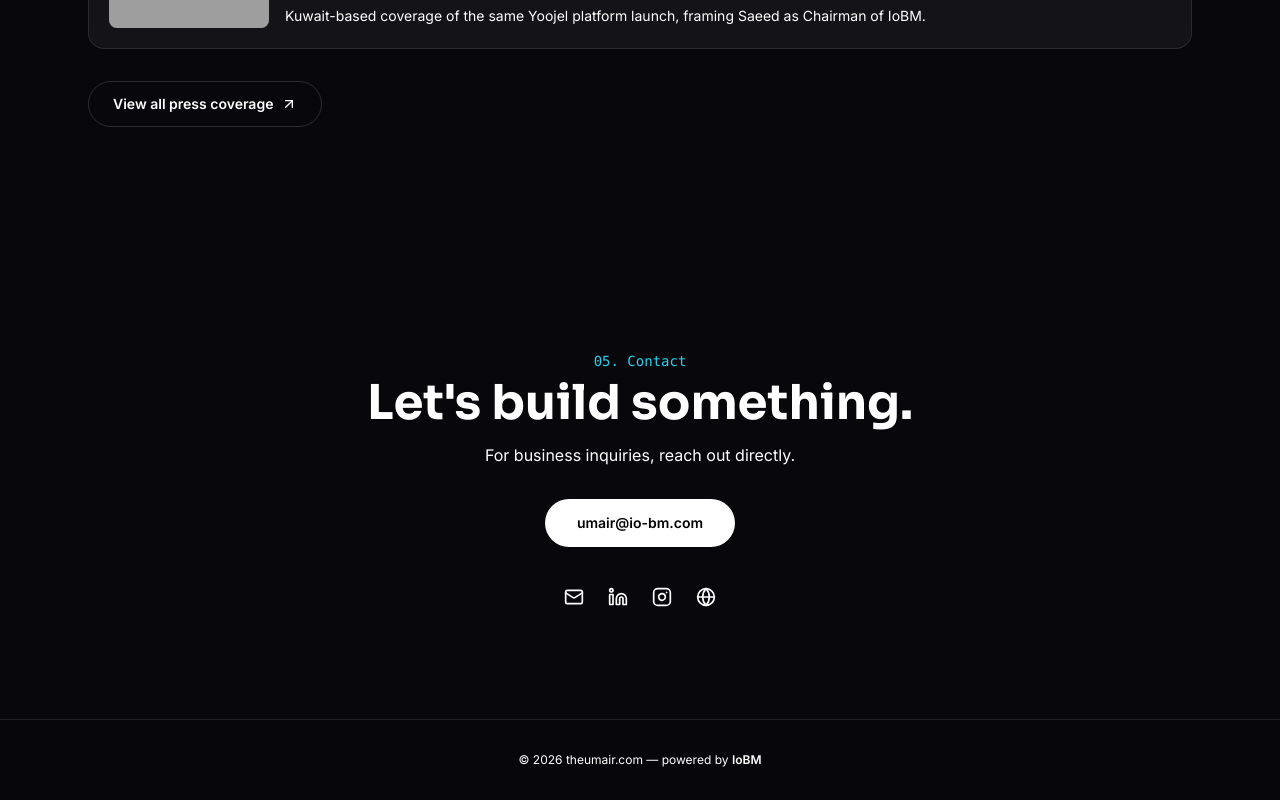
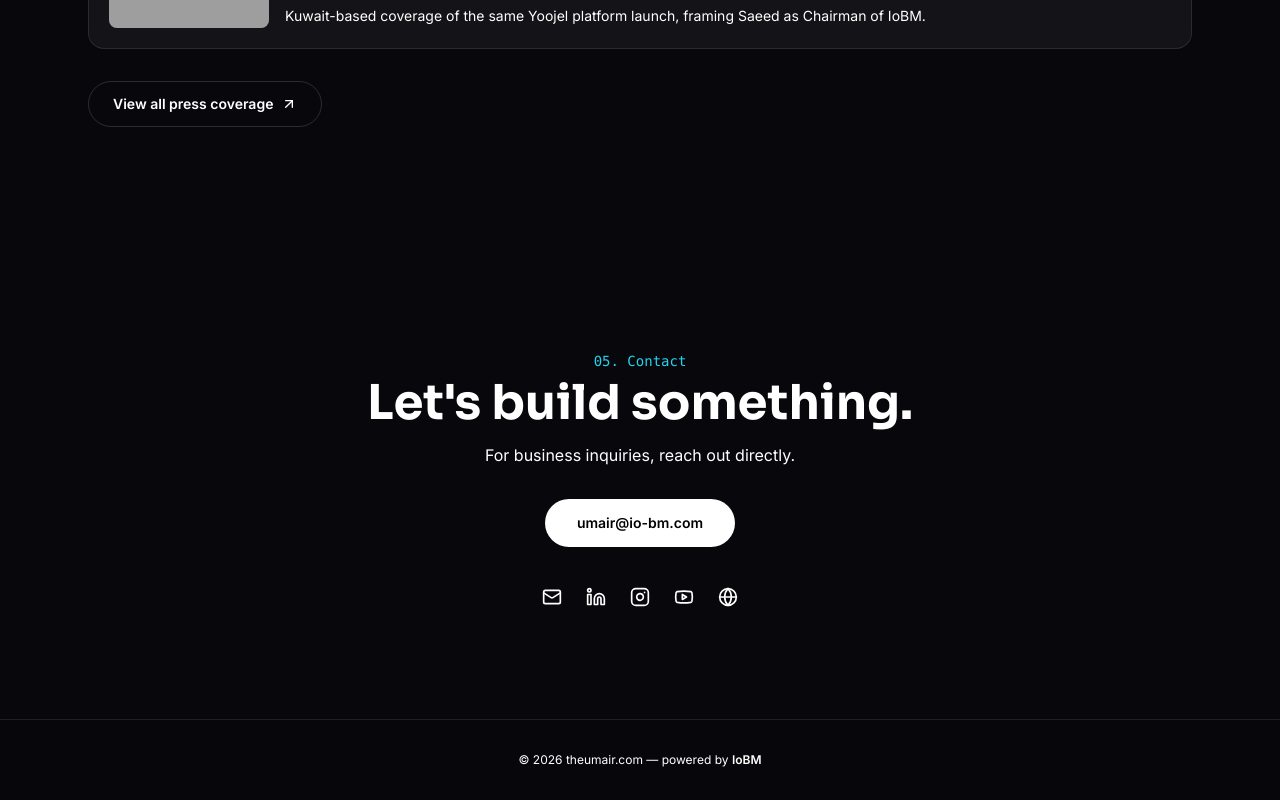
Before and after one commit to musiobm/theumair.com, a Next.js app: page / in a window 1280 px wide. Shown: the part 2947-3747 px from the top of the page. Built offline with nearby package versions, Linux system fonts and the light colour scheme; grey boxes are pictures that could not be loaded.

Commit message:
Add YouTube icon link to the contact social row

```diff
--- a/app/page.tsx
+++ b/app/page.tsx
@@ -2,7 +2,7 @@
 
 import { useState } from "react";
 import Link from "next/link";
-import { ArrowDown, ArrowUpRight, Globe, Instagram, Linkedin, Mail } from "lucide-react";
+import { ArrowDown, ArrowUpRight, Globe, Instagram, Linkedin, Mail, Youtube } from "lucide-react";
 import Nav from "@/components/Nav";
 import Reveal from "@/components/Reveal";
 import ProjectCard from "@/components/ProjectCard";
@@ -12,6 +12,7 @@ import { NEWS, ArticleImage } from "@/lib/news";
 const LINKEDIN_URL = "https://www.linkedin.com/in/muhammad-umair-saeed-8896641b/";
 const IOBM_URL = "https://www.io-bm.com";
 const INSTAGRAM_URL = "https://www.instagram.com/muhammedumairsaeed";
+const YOUTUBE_URL = "https://youtube.com/@muhammedumairsaeed?si=s00_5fSGoobgQxgz";
 const EMAIL = "umair@io-bm.com";
 
 const PROJECTS = [
@@ -294,6 +295,7 @@ export default function Home() {
           <a href={`mailto:${EMAIL}`} aria-label="Email" className="transition hover:text-white"><Mail size={20} /></a>
           <a href={LINKEDIN_URL} target="_blank" rel="noopener noreferrer" aria-label="LinkedIn" className="transition hover:text-white"><Linkedin size={20} /></a>
           <a href={INSTAGRAM_URL} target="_blank" rel="noopener noreferrer" aria-label="Instagram" className="transition hover:text-white"><Instagram size={20} /></a>
+          <a href={YOUTUBE_URL} target="_blank" rel="noopener noreferrer" aria-label="YouTube" className="transition hover:text-white"><Youtube size={20} /></a>
           <a href={IOBM_URL} target="_blank" rel="noopener noreferrer" aria-label="IoBM website" className="transition hover:text-white"><Globe size={20} /></a>
         </div>
       </section>
```
